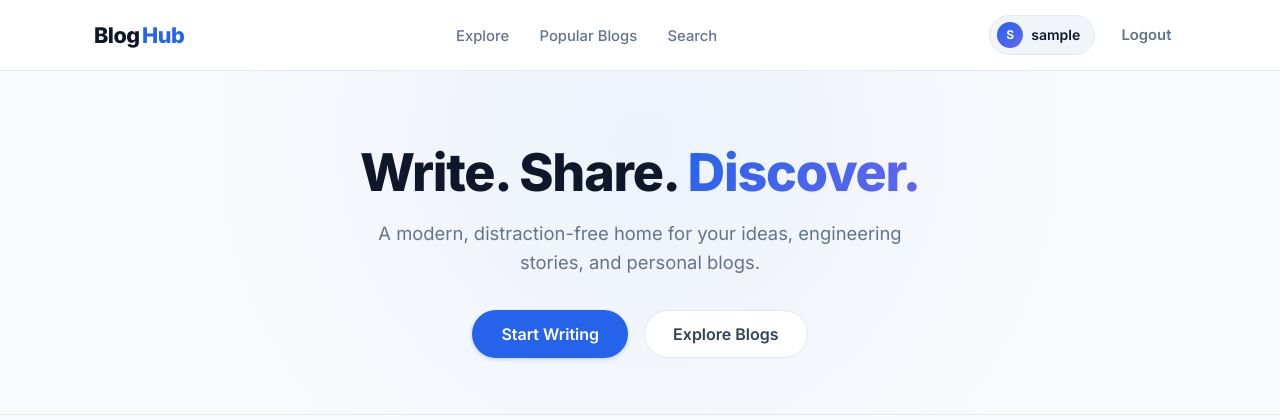
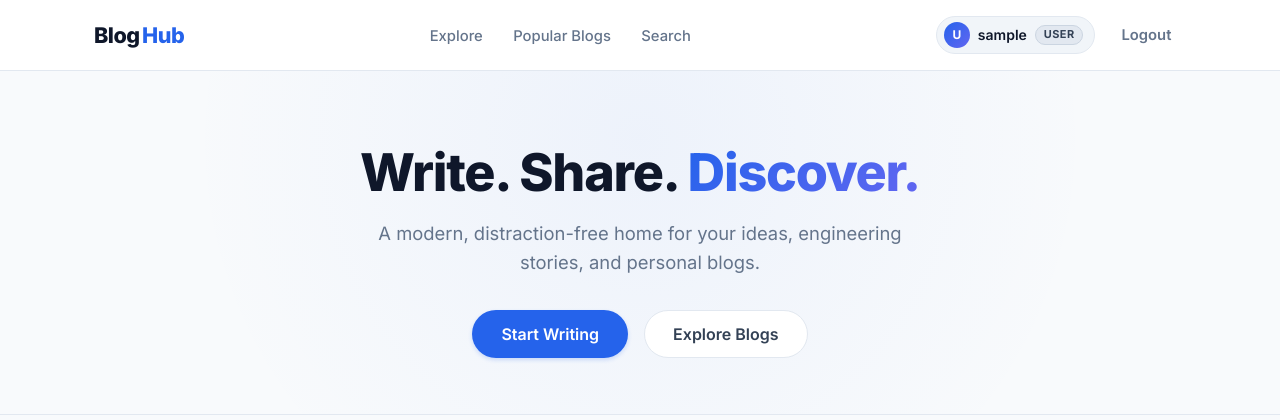
Before and after one commit to mattpycoder/BlogWebsite, a Flask app: page / in a window 1280 px wide. Shown: the top 420 px of the page. Run offline with Flask 3, Linux system fonts and the light colour scheme; the visitor is signed in with stand-in values (Sample User, id 1); some libraries are stand-ins or nearby versions.

Commit message:
[KAN-2]  Flask admin, improvements

```diff
--- a/app/__init__.py
+++ b/app/__init__.py
@@ -1,11 +1,12 @@
 import logging
 
 from flask import Flask, flash, redirect, request, url_for
+from flask_admin.contrib.sqla import ModelView
 from flask_login import LoginManager
 
 from app.config import Config
 from app.database.models import User
-from app.extensions import bcrypt, csrf, db, migrate
+from app.extensions import admin, bcrypt, csrf, db, migrate
 from app.routes.auth import auth
 from app.routes.general import forbidden, general_bp, internal_server_error, page_not_found
 from app.routes.profile import profile_bp
@@ -46,7 +47,9 @@ def create_app() -> Flask:
     migrate.init_app(app, db)
     bcrypt.init_app(app)
     csrf.init_app(app)
-    logger.info("Application: Database, Migrate, Bcrypt, and CSRF extensions initialized")
+    admin.init_app(app)
+    admin.add_view(ModelView(User, db.session))
+    logger.info("Application: Database, Migrate, Bcrypt, CSRF and Admin extensions initialized")
 
     app.register_blueprint(auth)
     app.register_blueprint(general_bp)
--- a/app/database/models.py
+++ b/app/database/models.py
@@ -4,11 +4,12 @@ import logging
 from datetime import UTC, datetime
 from typing import Any
 
+from flask import flash
 from flask_login import UserMixin
 from sqlalchemy.orm import Mapped
 from sqlalchemy.testing.schema import mapped_column
 
-from app.extensions import db
+from app.extensions import db, supabase_client
 from app.utils import hash_password
 
 logger = logging.getLogger(__name__)
@@ -30,6 +31,10 @@ class User(db.Model, UserMixin):  # ty: ignore[unsupported-base]
     is_admin: Mapped[bool] = mapped_column(default=False)
     bio: Mapped[str] = mapped_column(nullable=True)
     profile_picture: Mapped[str] = mapped_column(nullable=True)
+
+    @property
+    def profile_picture_url(self) -> str:
+        return supabase_client.get_profile_picture_url()
 
     @staticmethod
     def push_user_into_db(user: User) -> None:
@@ -129,45 +134,13 @@ class User(db.Model, UserMixin):  # ty: ignore[unsupported-base]
             )
             raise
 
-    def update_first_name(self, first_name: str) -> None:
-        logger.info(f"Database: Updating first name  for user '{self.username}'")
-        try:
-            self.first_name = first_name
+    def update_profile_info(self) -> None:
+        logger.info(f"Database: Updating profile info for user '{self.username}'")
+        if db.session.is_modified(self):
             db.session.commit()
-            logger.info(
-                f"Database: First name update committed successfully for user '{self.username}'"
-            )
-        except Exception:
+            flash("Profile updated successfully!", "success")
+            logger.info("Profile info updated successfully!")
+        else:
             db.session.rollback()
-            logger.exception(
-                f"Database Error: Failed to update first name for user '{self.username}'",
-            )
-            raise
-
-    def update_last_name(self, last_name: str) -> None:
-        logger.info(f"Database: Updating last name  for user '{self.username}'")
-        try:
-            self.last_name = last_name
-            db.session.commit()
-            logger.info(
-                f"Database: Last name update committed successfully for user '{self.username}'"
-            )
-        except Exception:
-            db.session.rollback()
-            logger.exception(
-                f"Database Error: Failed to update last name for user '{self.username}'",
-            )
-            raise
-
-    def update_bio(self, bio: str) -> None:
-        logger.info(f"Database: Updating bio for user '{self.username}'")
-        try:
-            self.bio = bio
-            db.session.commit()
-            logger.info(f"Database: Bio update committed successfully for user '{self.username}'")
-        except Exception:
-            db.session.rollback()
-            logger.exception(
-                f"Database Error: Failed to update bio for user '{self.username}'",
-            )
-            raise
+            flash("No changes detected.", "info")
+            logger.info("No changes detected.")
--- a/app/extensions.py
+++ b/app/extensions.py
@@ -1,9 +1,11 @@
+from flask_admin import Admin
 from flask_bcrypt import Bcrypt
 from flask_migrate import Migrate
 from flask_sqlalchemy import SQLAlchemy
 from flask_wtf import CSRFProtect
 from sqlalchemy.orm import DeclarativeBase
 
+from app.database.admin import MyAdminIndexView
 from app.supabase_client import SupabaseClient
 
 
@@ -16,3 +18,4 @@ migrate = Migrate()
 bcrypt = Bcrypt()
 csrf = CSRFProtect()
 supabase_client = SupabaseClient()
+admin = Admin(name="Blog Website Admin", index_view=MyAdminIndexView())
--- a/app/forms/auth.py
+++ b/app/forms/auth.py
@@ -30,28 +30,6 @@ class UserLoginForm(FlaskForm):
     password = PasswordField("Password", validators=[DataRequired(), Length(min=8)])
     remember = BooleanField("Remember me")
     submit = SubmitField(label=("Sign In"))
-
-    def validate_email(self, username: StringField) -> None:
-        logger.debug(f"Form Validation: Checking user identifier '{username.data}' for login")
-        username = username.data.strip().lower()
-        user = User.get_user_from_db_by_email(email=username) or User.get_user_from_db_by_username(
-            username=username
-        )
-        if not user:
-            logger.warning(
-                f"Form Validation Failed: User with identifier '{username}' not found in database"
-            )
-            raise ValidationError("Invalid username or email.")
-
-    def validate_password(self, password: PasswordField) -> None:
-        login = self.email.data.strip().lower()
-        logger.debug(f"Form Validation: Verifying password for '{login}'")
-        user = User.get_user_from_db_by_email(email=login) or User.get_user_from_db_by_username(
-            username=login
-        )
-        if not user or not check_password(user.password, password.data):
-            logger.warning(f"Form Validation Failed: Incorrect password attempt for '{login}'")
-            raise ValidationError("Invalid password.")
 
 
 class UserRegistrationForm(FlaskForm):
@@ -140,7 +118,7 @@ class UserUpdateProfilePictureForm(FlaskForm):
 
 
 class UserProfileInfoForm(FlaskForm):
-    first_name = StringField("First Name", validators=[Length(max=100)])
-    last_name = StringField("Last Name", validators=[Length(max=100)])
+    first_name = StringField("First Name", validators=[DataRequired(), Length(max=100)])
+    last_name = StringField("Last Name", validators=[DataRequired(), Length(max=100)])
     bio = StringField("Bio", validators=[Length(max=100)])
     submit = SubmitField(label=("Submit"))
--- a/app/static/css/style.css
+++ b/app/static/css/style.css
@@ -200,13 +200,10 @@ main.main-content {
     display: inline-flex;
     align-items: center;
     gap: 0.5rem;
-    padding: 0.35rem 0.85rem 0.35rem 0.45rem;
+    padding: 0.3rem 0.65rem 0.3rem 0.4rem;
     background: var(--bg-surface);
     border: 1px solid var(--border);
     border-radius: var(--radius-full);
-    font-size: 0.875rem;
-    font-weight: 600;
-    color: var(--text-main);
     transition: all var(--transition-fast);
 }
 
@@ -214,6 +211,21 @@ main.main-content {
     background: var(--bg-card);
     border-color: var(--primary-border);
     box-shadow: var(--shadow-sm);
+}
+
+.user-pill-info {
+    display: inline-flex;
+    align-items: center;
+    gap: 0.5rem;
+    color: var(--text-main);
+    font-size: 0.875rem;
+    font-weight: 600;
+    text-decoration: none;
+    transition: color var(--transition-fast);
+}
+
+.user-pill-info:hover .user-pill-username {
+    color: var(--primary);
 }
 
 .user-pill-avatar {
@@ -227,6 +239,43 @@ main.main-content {
     justify-content: center;
     font-size: 0.75rem;
     font-weight: 700;
+}
+
+.user-role-badge {
+    font-size: 0.685rem;
+    font-weight: 700;
+    text-transform: uppercase;
+    letter-spacing: 0.4px;
+    padding: 0.18rem 0.5rem;
+    border-radius: var(--radius-full);
+    line-height: 1.2;
+    text-decoration: none;
+    display: inline-flex;
+    align-items: center;
+}
+
+.badge-admin {
+    background: linear-gradient(135deg, #f59e0b, #d97706);
+    color: #ffffff;
+    box-shadow: 0 2px 5px rgba(217, 119, 6, 0.25);
+}
+
+.badge-admin-link {
+    cursor: pointer;
+    transition: transform var(--transition-fast), box-shadow var(--transition-fast), filter var(--transition-fast);
+}
+
+.badge-admin-link:hover {
+    transform: translateY(-1px) scale(1.05);
+    box-shadow: 0 3px 8px rgba(217, 119, 6, 0.35);
+    filter: brightness(1.08);
+    color: #ffffff;
+}
+
+.badge-user {
+    background: var(--bg-surface-secondary, #e2e8f0);
+    color: var(--text-secondary, #475569);
+    border: 1px solid var(--border-color, #cbd5e1);
 }
 
 /* ==========================================================================
@@ -251,6 +300,15 @@ main.main-content {
 
 .btn:active {
     transform: scale(0.98);
+}
+
+.btn:disabled,
+.btn[disabled] {
+    opacity: 0.55;
+    cursor: not-allowed;
+    pointer-events: none;
+    box-shadow: none !important;
+    transform: none !important;
 }
 
 .btn-sm {
--- a/app/supabase_client.py
+++ b/app/supabase_client.py
@@ -7,7 +7,7 @@ from supabase import create_client
 from supabase.client import ClientOptions
 from werkzeug.datastructures import FileStorage
 
-from app import Config
+from app.config import Config
 
 logger = logging.getLogger(__name__)
 
--- a/app/templates/base.html
+++ b/app/templates/base.html
@@ -35,12 +35,28 @@
 
             <div class="nav-actions">
                 {% if current_user.is_authenticated %}
-                    <a href="{{ url_for('profile.profile', username=current_user.username) }}" class="user-profile-pill">
-                        <span class="user-pill-avatar">
-                            {{ current_user.username[0]|upper if current_user.username else 'U' }}
-                        </span>
-                        <span>{{ current_user.username }}</span>
-                    </a>
+                    <div class="user-profile-pill">
+                        <a href="{{ url_for('profile.profile', username=current_user.username) }}" class="user-pill-info" title="View Profile">
+                            <span class="user-pill-avatar">
+                            {% if current_user.profile_picture %}
+                            <img
+                                    src="{{ current_user.profile_picture_url }}"
+                                    alt="{{ current_user.username }}'s profile picture"
+                            >
+                            {% elif profile_user and profile_user.username %}
+                            {{ profile_user.username[0]|upper }}
+                            {% else %}
+                            U
+                            {% endif %}
+                            </span>
+                            <span class="user-pill-username">{{ current_user.username }}</span>
+                        </a>
+                        {% if current_user.is_admin %}
+                        <a href="/admin" class="user-role-badge badge-admin badge-admin-link" title="Open Admin Dashboard">Admin</a>
+                        {% else %}
+                        <span class="user-role-badge badge-user">User</span>
+                        {% endif %}
+                    </div>
                     <form method="POST" action="{{ url_for('auth.logout') }}" style="display: inline;">
                         <input type="hidden" name="csrf_token" value="{{ csrf_token() }}">
                         <button type="submit" name="logout" class="btn btn-text">
--- a/pyproject.toml
+++ b/pyproject.toml
@@ -8,6 +8,7 @@ dependencies = [
     "bcrypt>=5.0.0",
     "email-validator>=2.3.0",
     "flask>=3.1.0",
+    "flask-admin>=2.2.0",
     "flask-bcrypt>=1.0.1",
     "flask-login>=0.6.3",
     "flask-migrate>=4.1.0",
```
Also changed, not shown: app/database/admin.py (added, +15 -0 lines), app/routes/profile.py (+8 -15 lines), app/templates/profile.html (+42 -1 lines), 1 other file.
